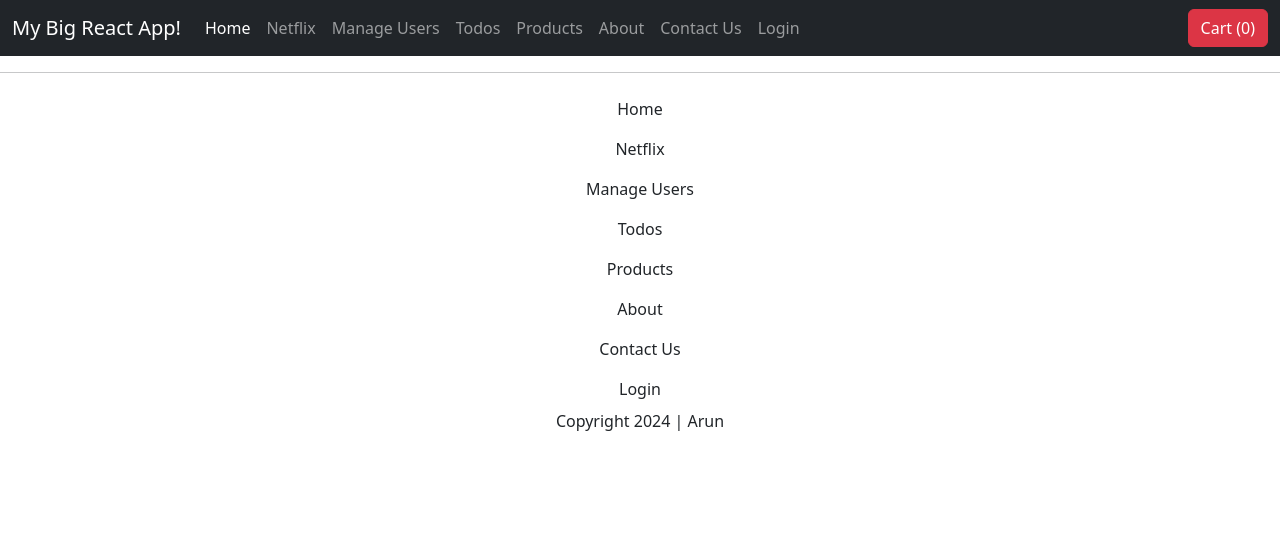
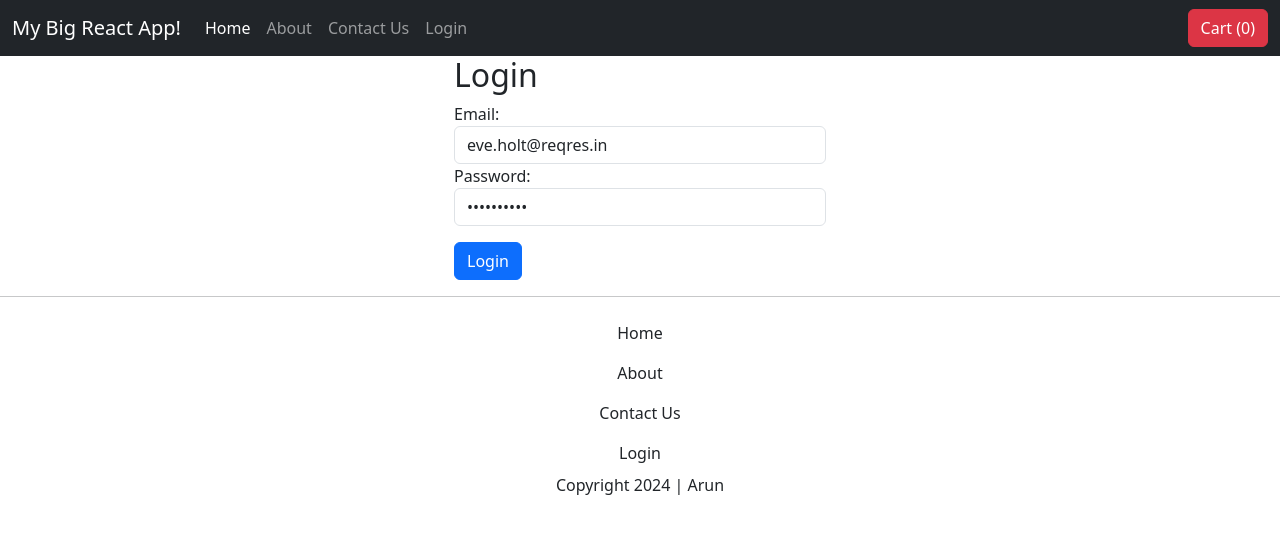
Before and after one commit to arunprabu/genesys-react-course-2024, a React (Vite) app in the folder big-react-app/: page /auth/login in a window 1280 px wide. Shown: the top 534 px of the page. Built offline with nearby package versions, Linux system fonts and the light colour scheme.

Commit message:
authentication, login, logout, managing token

```diff
--- a/big-react-app/src/App.tsx
+++ b/big-react-app/src/App.tsx
@@ -4,49 +4,32 @@
  * must have a function which returns JSX
  * must have export
  */
-import { BrowserRouter, Route, Routes } from "react-router-dom";
+import { BrowserRouter } from "react-router-dom";
 import "./App.css";
 import Footer from "./layouts/Footer";
 import Header from "./layouts/Header";
-import HomePage from "./pages/HomePage/HomePage";
-import NetflixPage from "./pages/NetflixPage/NetflixPage";
-import UsersPage from "./pages/UsersPage/UsersPage";
-import AboutPage from "./pages/AboutPage/AboutPage";
-import AddUser from "./pages/UsersPage/AddUser";
-import UserDetails from "./pages/UsersPage/UserDetails";
-import EditUserDetails from "./pages/UsersPage/EditUserDetails";
-import TodosPage from "./pages/TodosPage/TodosPage";
-import ProductsPage from "./pages/ProductsPage/ProductsPage";
+
 import { CartProvider } from "./contexts/CartContext";
+import MainRoutes from "./routes/MainRoutes";
+import { AuthProvider } from "./contexts/AuthContext";
 
 const App: React.FC = () => {
   // App component is the ideal place for us to build the layout
   // returns JSX
   return (
     <BrowserRouter>
+      <AuthProvider>
         <CartProvider>
+          <Header></Header>
 
-        <Header></Header>
           <main className="container mt-5 pt-2">
             {/* configure the routes */}
-          <Routes>
-            <Route path="/" element={<HomePage />} />
-            <Route path="/netflix" element={<NetflixPage />} />
-            <Route path="/users" element={<UsersPage />} />
-            <Route path="/users/add" element={<AddUser />} />
-            {/* Setting up routing congi with url param -- userId is the url param */}
-            <Route path="/users/:userId" element={<UserDetails />} />
-            <Route path="/users/:userId/edit" element={<EditUserDetails />} />
-
-            <Route path="/todos" element={<TodosPage />} />
-            <Route path="/products" element={<ProductsPage />} />
-            <Route path="/about-us" element={<AboutPage />} />
-          </Routes>
+            <MainRoutes />
           </main>
-
         </CartProvider>
 
         <Footer />
+      </AuthProvider>
     </BrowserRouter>
   );
 };
--- /dev/null
+++ b/big-react-app/src/contexts/AuthContext.tsx
@@ -0,0 +1,69 @@
+/*
+Any to Any Component Communication using Context API
+
+  Step 1. Create Context using createContext()
+  Step 2: We have to Provide the context data to the desired components using Context Provider.
+  Step 3: Let's supply the data through the CartProvider (see line number 26)
+  Step 4: You can subcribe to the context data in the desired component using useContext()
+  Step 5: Work on to supply the data to the context.
+*/
+import { ReactNode, createContext, useContext, useState } from "react";
+
+interface AuthContextProps {
+  isAuthenticated: boolean; // Needed for the entire app. Particularly in ProtectedRoutes
+  saveToken: (token: string) => void; // Needed for LoginPage
+  logout: () => void; // Needed for MenuList
+  // role: string | undefined; // Needed for Authorization
+}
+
+const AuthContext = createContext<AuthContextProps | undefined>(undefined);
+
+// Step 2: Let's create a new component called AuthProvider
+export const AuthProvider: React.FC<{ children: ReactNode }> = ({
+  children,
+}) => {
+  const [isAuthenticated, setIsAuthenticated] = useState(() => {
+    // check for authToken in localStorage
+    // if found return true
+    // otherwise return false
+    const authToken = localStorage.getItem("authToken");
+    return !!authToken; // return true or false
+  });
+
+  // save JWT token
+  const saveToken = (token: string) => {
+    console.log("Saving Token through AuthProvider");
+    localStorage.setItem("authToken", token);
+    setIsAuthenticated(true);
+  };
+
+  const logout = () => {
+    localStorage.removeItem("authToken");
+    setIsAuthenticated(false);
+  }
+
+  return (
+    <AuthContext.Provider
+      value={{
+        saveToken,
+        isAuthenticated,
+        logout,
+      }}
+    >
+      {children}
+    </AuthContext.Provider>
+  );
+};
+
+// This Custom hook will let you access all auth context data
+export const useAuth = () => {
+  const context = useContext(AuthContext);
+
+  if (!context) {
+    throw new Error(
+      "useAuth hook must be used within AuthProvider component's descendants"
+    );
+  }
+
+  return context;
+};
--- a/big-react-app/src/layouts/MenuList.tsx
+++ b/big-react-app/src/layouts/MenuList.tsx
@@ -1,7 +1,10 @@
 import { Link } from "react-router-dom";
+import { useAuth } from "../contexts/AuthContext";
 
 //  Functional component with Arrow function
 const MenuList: React.FC = () => {
+  const { logout, isAuthenticated } = useAuth();
+
   return (
     <ul className="navbar-nav me-auto mb-2 mb-md-0">
       <li className="nav-item">
@@ -9,6 +12,25 @@ const MenuList: React.FC = () => {
           Home
         </Link>
       </li>
+      <li className="nav-item">
+        <Link className="nav-link" to="/about-us">
+          About
+        </Link>
+      </li>
+      <li className="nav-item">
+        <Link className="nav-link" to="/contact-us">
+          Contact Us
+        </Link>
+      </li>
+
+      {!isAuthenticated ? (
+        <li className="nav-item">
+          <Link className="nav-link" to="/auth/login">
+            Login
+          </Link>
+        </li>
+      ) : (
+        <>
           <li className="nav-item">
             <Link className="nav-link" to="/netflix">
               Netflix
@@ -30,20 +52,17 @@ const MenuList: React.FC = () => {
             </Link>
           </li>
           <li className="nav-item">
-        <Link className="nav-link" to="/about-us">
-          About
-        </Link>
+            <button
+              className="btn btn-link text-secondary"
+              onClick={() => {
+                logout();
+              }}
+            >
+              Logout
+            </button>
           </li>
-      <li className="nav-item">
-        <Link className="nav-link" to="/contact-us">
-          Contact Us
-        </Link>
-      </li>
-      <li className="nav-item">
-        <Link className="nav-link" to="/login">
-          Login
-        </Link>
-      </li>
+        </>
+      )}
     </ul>
   );
 };
--- /dev/null
+++ b/big-react-app/src/pages/ContactPage/ContactPage.tsx
@@ -0,0 +1,9 @@
+const ContactPage: React.FC = () => {
+  return (
+    <div>
+      <h1>Contact Page</h1>
+    </div>
+  );
+}
+
+export default ContactPage
--- /dev/null
+++ b/big-react-app/src/pages/LoginPage/LoginPage.tsx
@@ -0,0 +1,74 @@
+import axios from "axios";
+import { useForm, SubmitHandler } from "react-hook-form";
+import { useNavigate } from "react-router-dom";
+import { useAuth } from "../../contexts/AuthContext";
+
+interface IFormLogin {
+  email: string;
+  password: string;
+}
+
+const LoginPage: React.FC = () => {
+  const { register, handleSubmit, formState } = useForm<IFormLogin>();
+  const navigate = useNavigate();
+
+  const { saveToken } = useAuth();
+
+  const handleLogin: SubmitHandler<IFormLogin> = async (formData) => {
+    console.log(formData);
+    // The above formData should be sent to REST API
+
+    try {
+      const response = await axios.post(
+        "https://reqres.in/api/login",
+        formData
+      );
+      // assuming login is successful -- we will get JWT token
+      console.log(response.data);
+      // the JWT token should be saved in cookie/ local storage /session storage
+      saveToken(response.data.token);
+      // POST login, we will redirect the user to some page -- ex: netflix
+      navigate("/netflix"); // static implementation
+    } catch (err) {
+      console.log(err);
+    }
+  };
+
+  return (
+    <div className="col-md-4 offset-md-4">
+      <h2>Login</h2>
+
+      <form onSubmit={handleSubmit(handleLogin)}>
+        <div>
+          <label>Email:</label>
+          <input
+            type="text"
+            className="form-control"
+            {...register("email")}
+            disabled={formState.isSubmitting}
+            defaultValue="eve.holt@reqres.in"
+          />
+        </div>
+        <div>
+          <label>Password:</label>
+          <input
+            type="password"
+            className="form-control"
+            {...register("password")}
+            disabled={formState.isSubmitting}
+            defaultValue="cityslicka"
+          />
+        </div>
+        <button
+          type="submit"
+          className="btn btn-primary mt-3"
+          disabled={formState.isSubmitting}
+        >
+          {formState.isSubmitting ? "Logging in..." : "Login"}
+        </button>
+      </form>
+    </div>
+  );
+};
+
+export default LoginPage;
--- /dev/null
+++ b/big-react-app/src/routes/MainRoutes.tsx
@@ -0,0 +1,41 @@
+import { Navigate, Route, Routes } from 'react-router-dom';
+import HomePage from "../pages/HomePage/HomePage";
+import NetflixPage from "../pages/NetflixPage/NetflixPage";
+import UsersPage from "../pages/UsersPage/UsersPage";
+import AboutPage from "../pages/AboutPage/AboutPage";
+import AddUser from "../pages/UsersPage/AddUser";
+import UserDetails from "../pages/UsersPage/UserDetails";
+import EditUserDetails from "../pages/UsersPage/EditUserDetails";
+import TodosPage from "../pages/TodosPage/TodosPage";
+import ProductsPage from "../pages/ProductsPage/ProductsPage";
+import ContactPage from '../pages/ContactPage/ContactPage';
+import LoginPage from '../pages/LoginPage/LoginPage';
+import ProtectedRoutes from './ProtectedRoutes';
+
+const MainRoutes = () => {
+  return (
+    <Routes>
+      {/* The following URLs should be accessible publicly */}
+      <Route path="/" element={<HomePage />} />
+      <Route path="/about-us" element={<AboutPage />} />
+      <Route path="/contact-us" element={<ContactPage />} />
+      <Route path="/auth/login" element={<LoginPage />} />
+      <Route path="/auth/" element={<Navigate to="/auth/login" replace />} />
+
+      {/* The following URLs need login  -- Protected Routes */}
+      <Route element={<ProtectedRoutes />}>
+        <Route path="/netflix" element={<NetflixPage />} />
+        <Route path="/users" element={<UsersPage />} />
+        <Route path="/users/add" element={<AddUser />} />
+        {/* Setting up routing config with url param -- userId is the url param */}
+        <Route path="/users/:userId" element={<UserDetails />} />
+        <Route path="/users/:userId/edit" element={<EditUserDetails />} />
+
+        <Route path="/todos" element={<TodosPage />} />
+        <Route path="/products" element={<ProductsPage />} />
+      </Route>
+    </Routes>
+  );
+}
+
+export default MainRoutes;
--- /dev/null
+++ b/big-react-app/src/routes/ProtectedRoutes.tsx
@@ -0,0 +1,25 @@
+import { Navigate, Outlet } from 'react-router-dom';
+import { useAuth } from '../contexts/AuthContext';
+
+const ProtectedRoutes = () => {
+  // check whether the user is authenticated or not
+  // check in localstorage
+  // if authenticated
+  // then, show the Protected components
+  // else
+  // redirect to login page
+  console.log("PROTECTED");
+  const { isAuthenticated } = useAuth();
+
+  if (isAuthenticated) {
+    return (
+      // Protected components will appear here
+      <Outlet />
+    );
+  } else {
+    //  redirect to login page
+    return <Navigate to="auth/login" />;
+  }
+}
+
+export default ProtectedRoutes
```
Also changed, not shown: big-react-app/Notes.txt, big-react-app/Todos.txt. Lines whose indentation alone changed are shown as unchanged.
